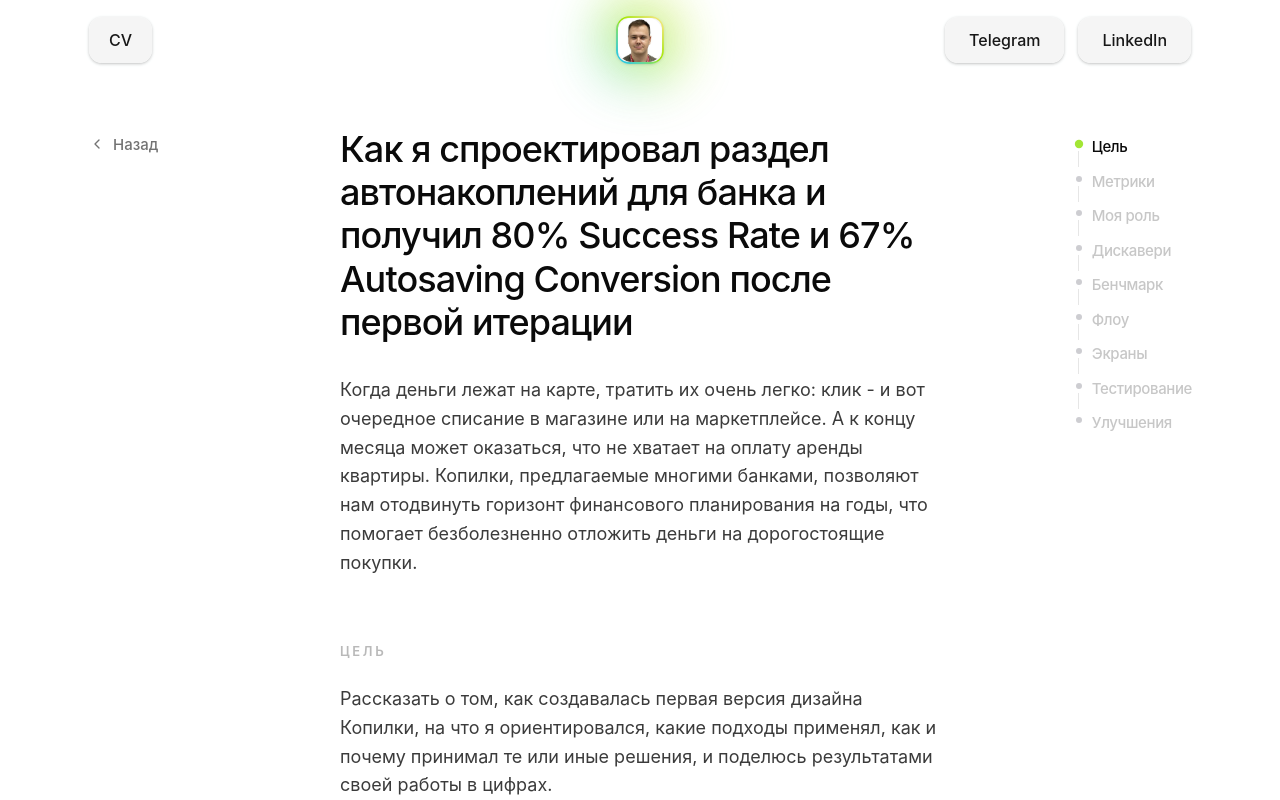
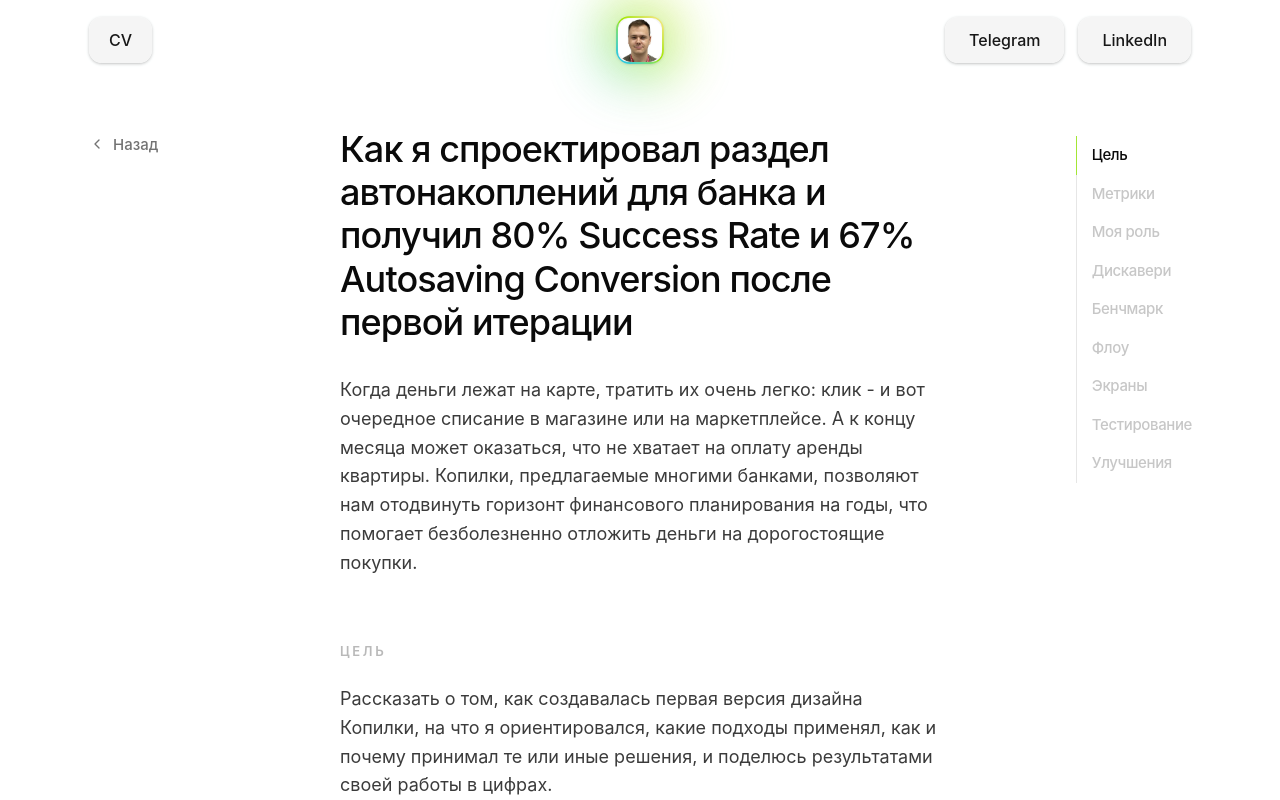
Before and after one commit to Patttar/mysite, a React (Vite) app: page /#/case in a window 1280 px wide. Shown: the top 800 px of the page. Built offline with nearby package versions, Linux system fonts and the light colour scheme.

Commit message:
style: replace dots with solid line in sidebar navigation highlight active segment

```diff
--- a/src/pages/Case.tsx
+++ b/src/pages/Case.tsx
@@ -289,11 +289,13 @@ export default function Case() {
                 initial={{ opacity: 0, x: 10 }}
                 animate={{ opacity: 1, x: 0 }}
                 transition={{ duration: 0.5, delay: 0.3 }}
-                className="flex flex-col"
+                className="flex flex-col relative pl-4"
               >
+                {/* Continuous background line */}
+                <div className="absolute left-0 top-0 bottom-0 w-px bg-foreground/10" />
+
                 {navItems.map((item, index) => {
                   const isActive = activeSection === item.id;
-                  const isLast = index === navItems.length - 1;
                   return (
                     <button
                       key={item.id}
@@ -301,22 +303,19 @@ export default function Case() {
                         const el = document.getElementById(item.id);
                         if (el) el.scrollIntoView({ behavior: 'smooth', block: 'start' });
                       }}
-                      className="flex items-start gap-2.5 group text-left"
+                      className="flex items-center group text-left relative py-2"
                     >
-                      <div className="flex flex-col items-center flex-shrink-0 pt-[5px]">
-                        <div
-                          className={`w-1.5 h-1.5 rounded-full transition-all duration-150 ${isActive
-                            ? 'scale-[1.4] bg-[#a3e635]'
-                            : 'scale-100 bg-zinc-500/35'
-                            }`}
+                      {/* Active line segment highlight */}
+                      {isActive && (
+                        <motion.div
+                          layoutId="active-line-segment"
+                          className="absolute left-[-16px] top-0 bottom-0 w-px bg-[#a3e635]"
+                          transition={{ type: "spring", stiffness: 300, damping: 30 }}
                         />
-                        {!isLast && (
-                          <div className="w-px flex-1 min-h-[16px] bg-foreground/10 mt-1" />
-                        )}
-                      </div>
+                      )}
                       <span
-                        className={`text-[15px] font-medium tracking-tight whitespace-nowrap pb-3 transition-all duration-150 ${isActive
-                          ? 'text-foreground opacity-100'
+                        className={`text-[15px] font-medium tracking-tight whitespace-nowrap transition-all duration-200 ${isActive
+                          ? 'text-foreground'
                           : 'text-muted-foreground opacity-40 group-hover:opacity-80 group-hover:text-foreground'
                           }`}
                       >
```
